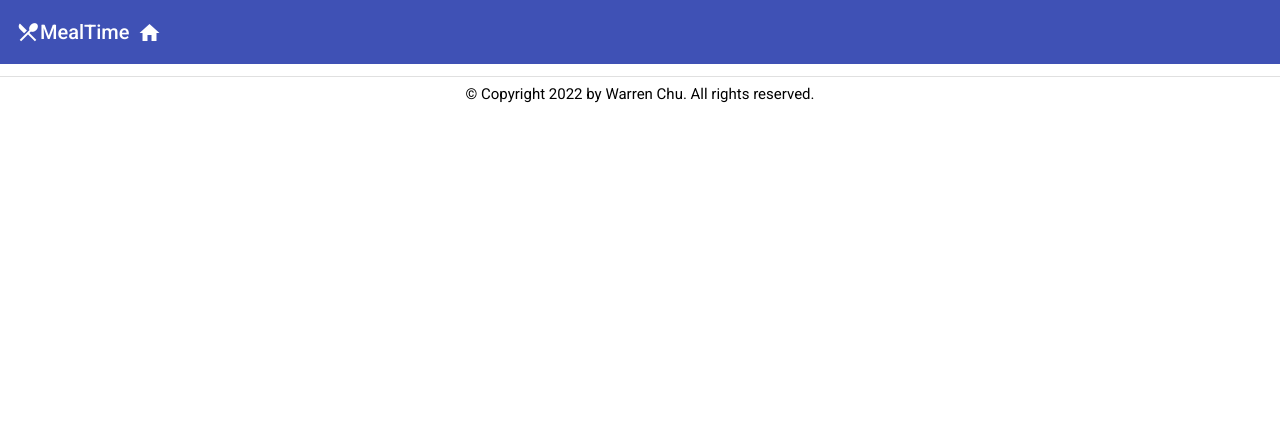
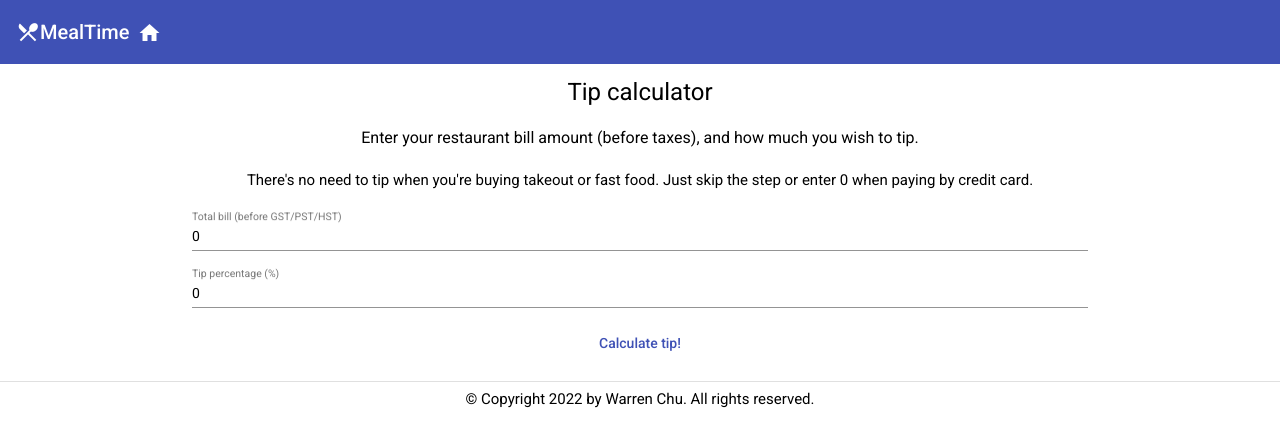
Before and after one commit to warrenchu/mealTime, an Angular app: page /tipcalc in a window 1280 px wide. Before the commit this address led to /. Shown: the top 446 px of the page. Built offline with nearby package versions, Linux system fonts and the light colour scheme.

Commit message:
Added a new tip calculator component.

```diff
--- a/src/app/app-routing.module.ts
+++ b/src/app/app-routing.module.ts
@@ -3,13 +3,15 @@ import { RouterModule, Routes } from '@angular/router';
 import { FindRestaurantsNearMeComponent } from './find-restaurants-near-me/find-restaurants-near-me.component';
 import { FoodPickerComponent } from './food-picker/food-picker.component';
 import { HomeComponent } from './home/home.component';
+import { TipCalculatorComponent } from './tip-calculator/tip-calculator.component';
 
 const routes: Routes = [
   {path: 'home', component: HomeComponent},{
     path: '', pathMatch: 'full', redirectTo: '/home'
   },
   {path: 'picker', component: FoodPickerComponent},
-  {path:'yelpFinder', component: FindRestaurantsNearMeComponent}
+  {path:'yelpFinder', component: FindRestaurantsNearMeComponent},
+  {path: 'tipcalc', component:TipCalculatorComponent}
 ];
 
 @NgModule({
--- a/src/app/app.module.ts
+++ b/src/app/app.module.ts
@@ -24,6 +24,8 @@ import {MatRadioModule} from '@angular/material/radio';
 import {MatSnackBarModule} from '@angular/material/snack-bar';
 import {MatCardModule} from '@angular/material/card';
 import {MatGridListModule} from '@angular/material/grid-list';
+import { TipCalculatorComponent } from './tip-calculator/tip-calculator.component';
+import { BillSplitterComponent } from './bill-splitter/bill-splitter.component';
 
 @NgModule({
   declarations: [
@@ -32,7 +34,9 @@ import {MatGridListModule} from '@angular/material/grid-list';
     HeaderComponent,
     FoodPickerComponent,
     FooterComponent,
-    FindRestaurantsNearMeComponent
+    FindRestaurantsNearMeComponent,
+    TipCalculatorComponent,
+    BillSplitterComponent
   ],
   imports: [
     BrowserModule,
--- /dev/null
+++ b/src/app/bill-splitter/bill-splitter.component.html
@@ -0,0 +1 @@
+<p>bill-splitter works!</p>
--- /dev/null
+++ b/src/app/bill-splitter/bill-splitter.component.ts
@@ -0,0 +1,15 @@
+import { Component, OnInit } from '@angular/core';
+
+@Component({
+  selector: 'app-bill-splitter',
+  templateUrl: './bill-splitter.component.html',
+  styleUrls: ['./bill-splitter.component.css']
+})
+export class BillSplitterComponent implements OnInit {
+
+  constructor() { }
+
+  ngOnInit(): void {
+  }
+
+}
--- a/src/app/home/home.component.html
+++ b/src/app/home/home.component.html
@@ -1,13 +1,14 @@
 
 <div id="intro">
     <h1>Welcome to MealTime!</h1>
-    <h2>Ever had trouble deciding what to eat? Too many appealing options? You're at the right place! Simply click the button below to begin.</h2>
-    <h3>This might happen when you're thinking about what to cook, what to get for take out, debating where to go for a meal, or what to choose on a menu in a restaurant. </h3>
+    <h2>Your ultimate dining assistant- it helps you find something to eat, and also helps you when you're dining out!</h2>
     <h3>This is a web-app, created in Angular, using Material Design components.</h3>
 
-    <button mat-flat-button color="primary" (click)="navigateToPicker()">Start</button>
+
+    <button mat-flat-button color="primary" (click)="navigateToPicker()">Help me randomly select menu items</button>
     <br/>
 
     <button mat-flat-button color="primary" (click)="navigateToYelpFinder()">Find me a restaurant</button>
-
+    <br />
+    <button mat-flat-button color="primary" (click)="navigateToTipCalc()">Tip calculator</button>
 </div>
--- a/src/app/home/home.component.ts
+++ b/src/app/home/home.component.ts
@@ -18,5 +18,7 @@ export class HomeComponent implements OnInit {
   navigateToYelpFinder(){
     this.routerService.routeToYelpFinder();
   }
-
+  navigateToTipCalc(){
+    this.routerService.routeToTipCalc();
+  }
 }
--- a/src/app/service/router.service.ts
+++ b/src/app/service/router.service.ts
@@ -16,4 +16,7 @@ export class RouterService {
   routeToYelpFinder(){
     this.router.navigate(['/yelpFinder'])
   }
+  routeToTipCalc(){
+    this.router.navigate(['/tipcalc'])
+  }
 }
--- /dev/null
+++ b/src/app/tip-calculator/tip-calculator.component.css
@@ -0,0 +1,11 @@
+#intro {
+    text-align: center;
+    margin: auto;
+}
+#components {
+    display: flex;
+    flex-direction: column;
+    width: 70%;
+    margin: 20px auto;
+
+}
--- /dev/null
+++ b/src/app/tip-calculator/tip-calculator.component.html
@@ -0,0 +1,20 @@
+<div id="intro">
+    <h1>Tip calculator</h1>
+    <h3>Enter your restaurant bill amount (before taxes), and how much you wish to tip. </h3>
+    <h3 *ngIf="tip_amt >0">Your tip is: ${{tip_amt|number: '1.2-2'}} </h3>
+    <h4>There's no need to tip when you're buying takeout or fast food. Just skip the step or enter 0 when paying by credit card. </h4>
+</div>
+
+<div id="components">
+        <mat-form-field class="example-full-width">
+          <mat-label>Total bill (before GST/PST/HST)</mat-label>
+          <input matInput number [(ngModel)]="restaurant_amount" name="restaurant_amount">
+        </mat-form-field>
+        <mat-form-field>
+            <mat-label>Tip percentage (%)</mat-label>
+            <input matInput number [(ngModel)]="tip_percent" name="tip_percent" max="30">
+
+        </mat-form-field>
+        <button mat-button color="primary" (click)="calculateTip()">Calculate tip!</button>
+
+</div>
--- /dev/null
+++ b/src/app/tip-calculator/tip-calculator.component.ts
@@ -0,0 +1,21 @@
+import { Component, OnInit } from '@angular/core';
+
+@Component({
+  selector: 'app-tip-calculator',
+  templateUrl: './tip-calculator.component.html',
+  styleUrls: ['./tip-calculator.component.css']
+})
+export class TipCalculatorComponent implements OnInit {
+
+  constructor() { }
+  restaurant_amount: number=0;
+  tip_percent: number=0
+  tip_amt: number=0
+  ngOnInit(): void {
+  }
+  calculateTip() {
+    this.tip_amt = (this.tip_percent/100) * this.restaurant_amount;
+  }
+
+
+}
```
Also changed, not shown: src/app/bill-splitter/bill-splitter.component.css (added), 2 other files (tests, documents, lock files or other folders).
